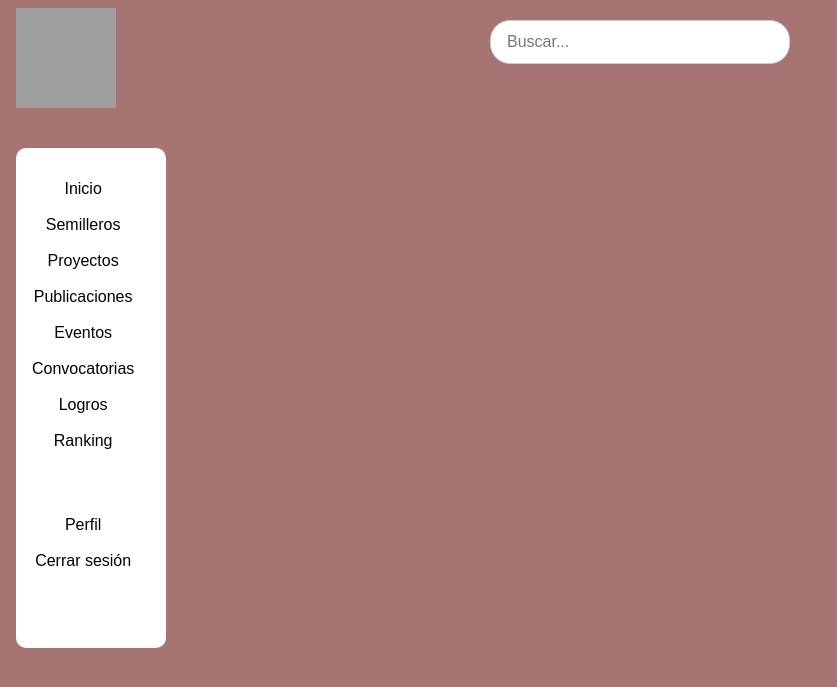
After one commit to jkmd2007/proyecto-final-web-, a Python web app: template app/templates/partial/inicio.html in a window 1280 px wide. The commit adds this page. Shown: the top 687 px of the page, without its empty margins (0-837 px from the left). Run offline with Jinja, Linux system fonts and the light colour scheme; the template is opened without the code that fills it, so the values that code supplies are empty; grey boxes are pictures that could not be loaded.

Commit message:
Subiendo cambios

```diff
--- a/frontend/style/main.css
+++ b/app/static/style/main.css
@@ -25,7 +25,7 @@ p{
     background-color: #791717;
     padding: 2rem;
     width: 400px;
-    height: 450px;
+    height: 490px;
     margin: 0 auto;
     border-radius: 20px;
     box-shadow: 0 4px 20px black;
@@ -74,30 +74,61 @@ label{
     text-decoration: none;
     cursor: pointer;
 }
-.logo{
+.logo-index{
     display: block;
-    margin: 0 auto;
+    /* margin: 0 auto; */
     width: 100px;
     height: 100px;
+    padding: 0.5rem 1rem;
+    margin-left: 120px;
+}
+.logo-inicio{
+    display: block;
+    /* margin: 0 auto; */
+    width: 100px;
+    height: 100px;
+    padding: 0.5rem 1rem;
+    /* margin-left: 120px; */
 }
 
-img{
+/* img{
     width: 150px;
     height: 150px;
     margin-top: 2rem;
     margin-left: 2rem;
     border: none;
     border-radius: 50%;
+} */
+/* .top-bar {
+    display: flex;
+    align-items: center;
+    gap: 2rem;
+    padding: 1rem 2rem;
+    background-color: #a77474;
+} */
+
+/* .logo {
+    width: 100px;
+    height: 100px;
+    margin: 0;
+    object-fit: contain;
+} */
+.contenedor-buscar {
+    position: absolute;
+    top: 20px;
+    left: 50%;
+    transform: translateX(-50%);
+    z-index: 100;
 }
-/* #buscar{
-    width: 200px;
-    padding: 0.5rem;
-    margin-bottom: ;
-    margin-bottom: 1rem;
-    margin-left: 15rem;
+
+#buscar {
+    width: 300px;
+    padding: 0.75rem 1rem;
+    margin: 0;
     border: 1px solid #ccc;
-    border-radius: 4px;
-} */
+    border-radius: 20px;
+    font-size: 1rem;
+}
 .menu{
     display: flex;
     margin-left: 1rem;
@@ -119,3 +150,6 @@ a{
     text-decoration: none;
     color: black;
 }
+/* #buscar{
+
+} */
--- /dev/null
+++ b/app/templates/partial/inicio.html
@@ -0,0 +1,37 @@
+<!DOCTYPE html>
+<html lang="en">
+<head>
+    <link rel="stylesheet" href="../../static/style/main.css">
+    <meta charset="UTF-8">
+    <meta name="viewport" content="width=device-width, initial-scale=1.0">
+    <title>Inicio-Riul</title>
+</head>
+<body>
+    <div class="Inicio">
+        <img class="logo-inicio" src="C:\Users\salin\Desktop\Workspace\proyecto-final-web-\app\static\style\img\Escudo-Unilibre.png"alt="Logo de la empresa">
+        <div class="contenedor-buscar">
+            <input id="buscar" type="search" placeholder="Buscar...">
+        </div>
+        <div class="menu">
+            <nav>
+                <ul>
+                    <li><a href="#">Inicio</a></li><br>
+                    <li><a href="#">Semilleros</a></li><br>
+                    <li><a href="#">Proyectos</a></li><br>
+                    <li><a href="#">Publicaciones</a></li><br>
+                    <li><a href="#">Eventos</a></li><br>
+                    <li><a href="#">Convocatorias</a></li><br>
+                    <li><a href="#">Logros</a></li><br>
+                    <li><a href="#">Ranking</a></li><br>
+                </ul>
+                <div class="perfil">
+                    <ul>
+                        <li><a href="#">Perfil</a></li><br>
+                        <li><a href="#">Cerrar sesión</a></li><br>
+                    </ul>
+                </div>
+            </nav>
+        </div>
+    </div>
+</body>
+</html>
```
Also changed, not shown: app/__init__.py (added, +27 -0 lines), app/templates/inicio.html (added, +35 -0 lines), app/templates/partial/index.html (renamed from index.html, +4 -3 lines), docker-compose.yml (+42 -0 lines), frontend/inicio.html (deleted, +0 -35 lines), frontend/style/index.css (deleted, +0 -53 lines), app/static/style/img/Escudo-Unilibre.png (added), 1 other file.
